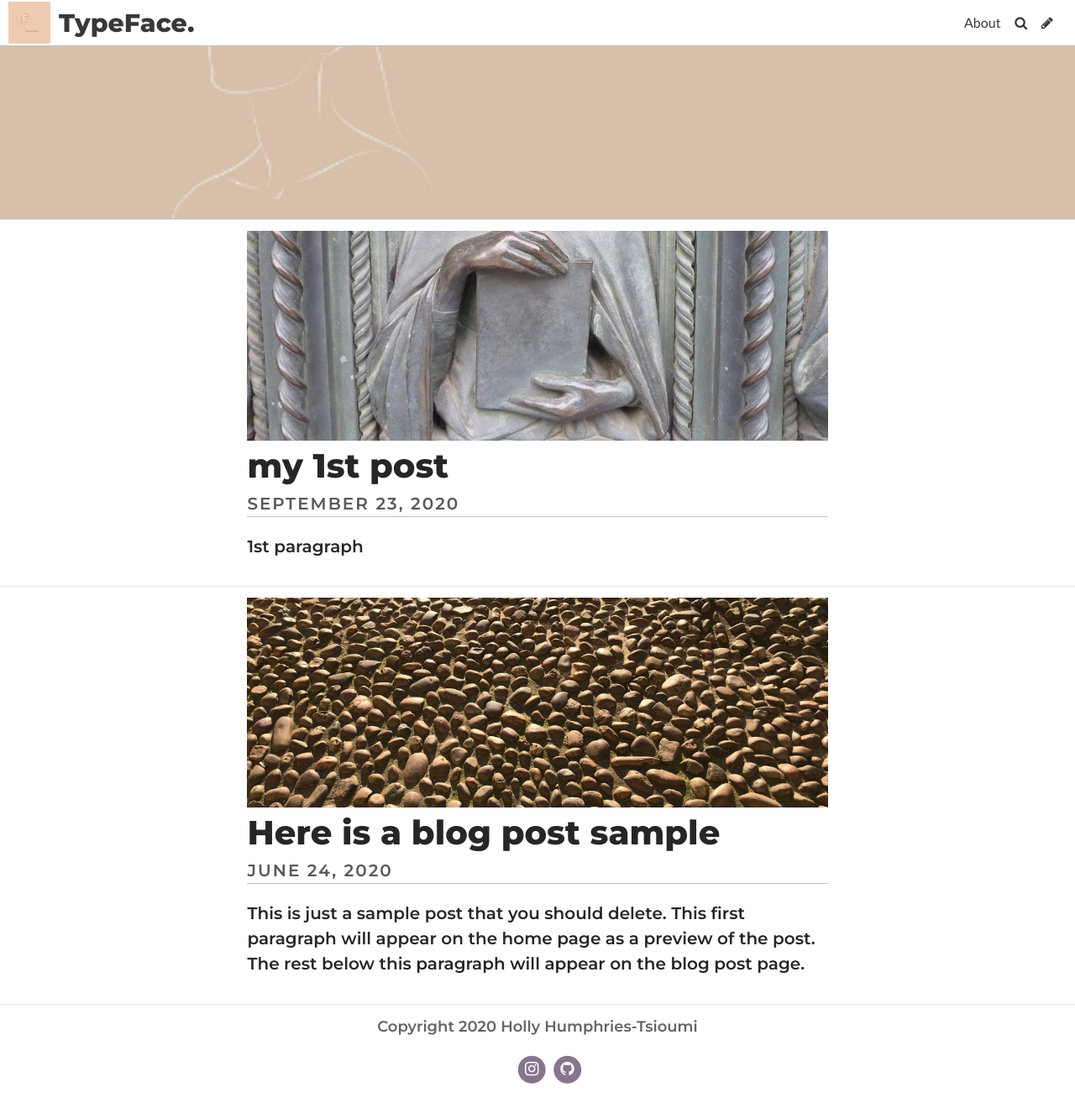
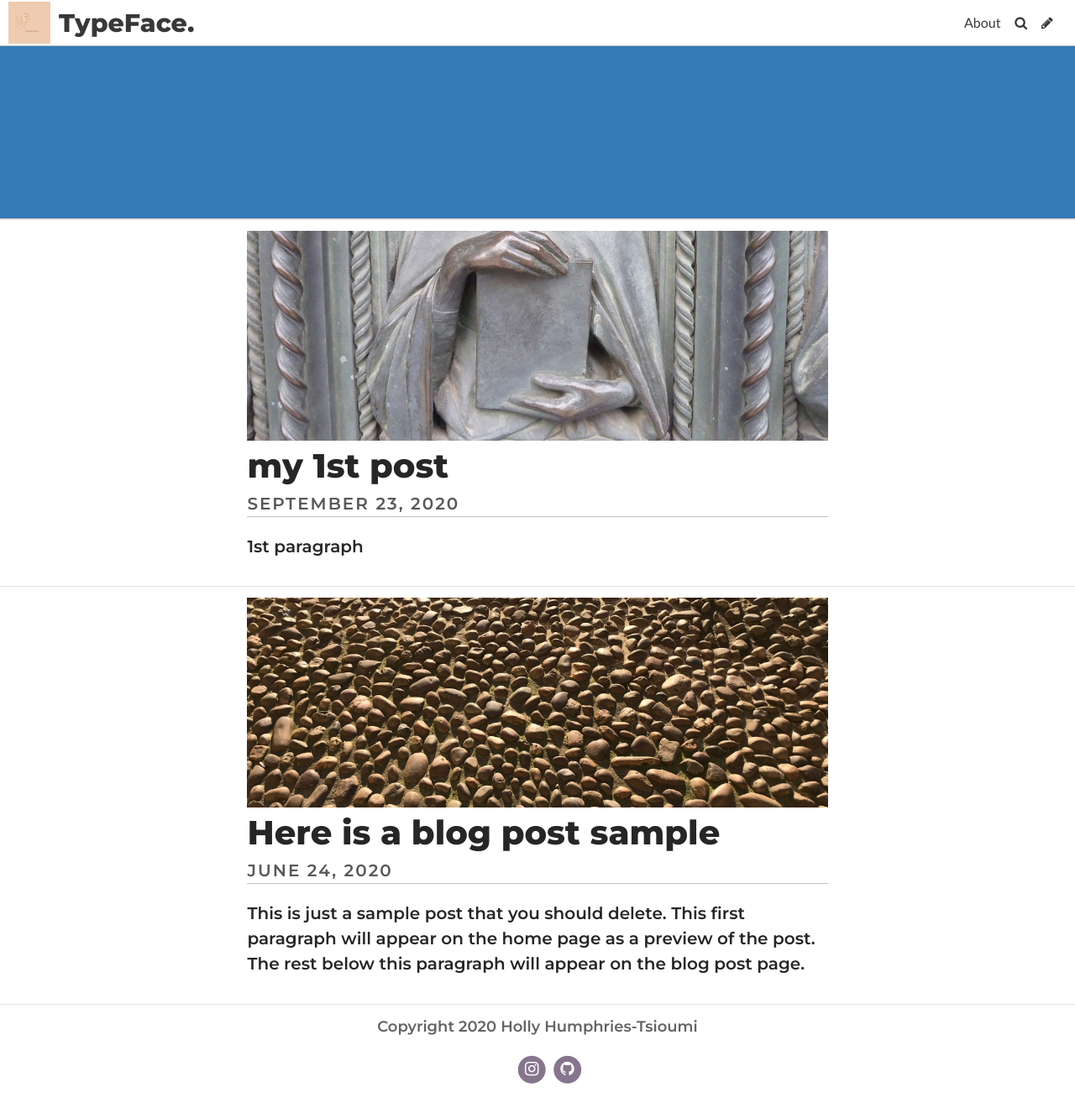
Before and after one commit to hollyhumphries/mybrookesblog, a Jekyll site: the page built from index.html, in a window 1280 px wide. Shown: the whole page at 84% size. Built offline with Jekyll 4.4.1, drawn with Linux system fonts in a browser that asks for light colours; some web fonts are replaced; the list of posts is cut into pages by our own code.

Commit message:
Update Settings “general”

```diff
--- a/_data/settings.yml
+++ b/_data/settings.yml
@@ -2,7 +2,7 @@ title: TypeFace.
 description: A website with a blog
 header_text: ""
 footer_text: Copyright 2020 Holly Humphries-Tsioumi
-header_feature_image: ../uploads/brown-grooming-experts-beauty-logo-3.png
+header_feature_image: ../uploads/typeface..png
 bannerheight: 10vmax
 logo: ../uploads/android-chrome-192x192.png
 favicon: ../uploads/apple-touch-icon.png
```
Also changed, not shown: uploads/typeface..png (added).
